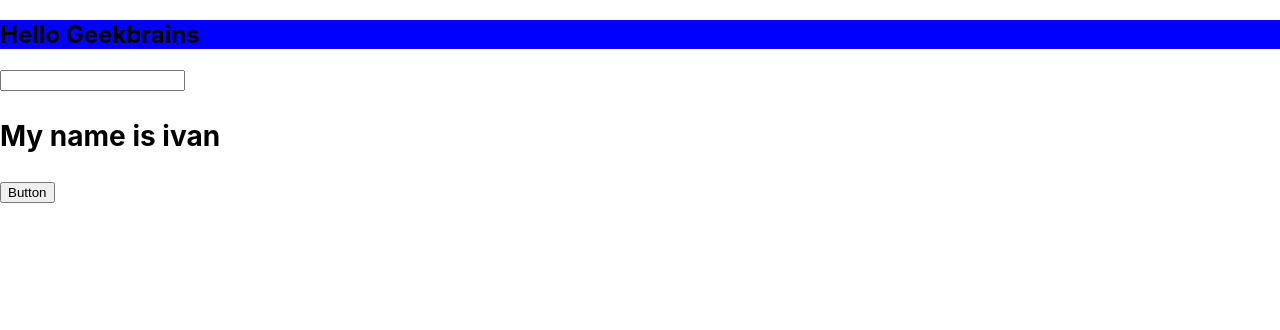
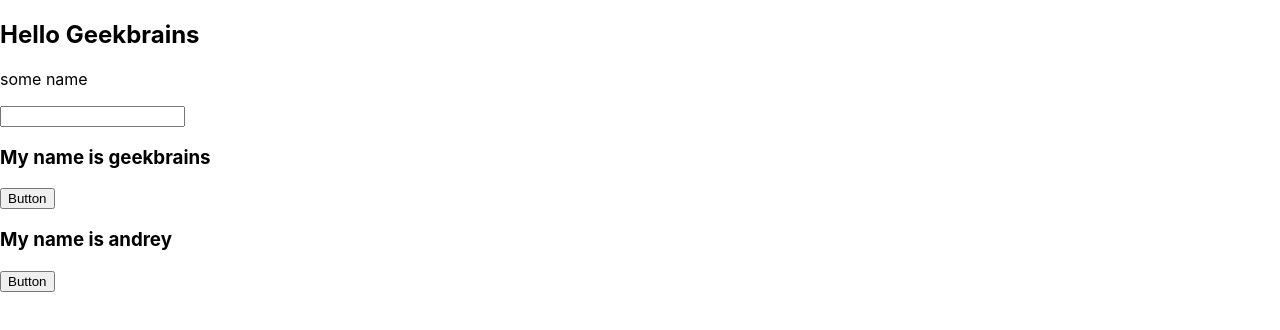
Before and after one commit to AndreyOsipuk/GB_1756, a React (Create React App) app: page / in a window 1280 px wide. Shown: the top 330 px of the page. Built offline with nearby package versions, Linux system fonts and the light colour scheme.

Commit message:
add state

```diff
--- a/src/App.js
+++ b/src/App.js
@@ -4,17 +4,16 @@
 
 import style from './App.module.css';
 
-const name = () => 'ivan'
-
 const toggle = true
 
 function App() {
   return (
-    <Fragment>
-      <h2 className={style.header} >Hello Geekbrains</h2>
-      {toggle && <Input name={name()} />}
-      <Button name={name()} adsfsddf="asdfasdf" />
-    </Fragment>
+    <>
+      <h2>Hello Geekbrains</h2>
+      {toggle && <Input />}
+      <Button name={'geekbrains'} />
+      <Button name={'andrey'}  />
+    </>
   )
 }
 
--- a/src/components/Button/Button.jsx
+++ b/src/components/Button/Button.jsx
@@ -1,15 +1,19 @@
 import React, { Component } from 'react'
 
-const a = 3
+export class Button extends Component {
+  state = {
+    name: this.props.name
+  }
 
-const b = `name ${a}`
+  handleClick = () => {
+      this.setState({ name: "germany" })
+  }
 
-export class Button extends Component {
   render() {
     return (
       <>
-        <h3 style={{ fontSize: a > 2 ? "28px" : "10px" }}>My name is {this.props.name}</h3>
-        <button>Button</button>
+        <h3>My name is {this.state.name}</h3>
+        <button onClick={this.handleClick}>Button</button>
       </>
     )
   }
--- a/src/components/Input/Input.jsx
+++ b/src/components/Input/Input.jsx
@@ -1,8 +1,13 @@
+import { useState } from 'react'
 import style from './Input.css'
 
 export const Input = (props) => {
-    console.log('input component', props)
+    const [name, setName] = useState('some name')
+
     return (
-        <input />
+        <>
+            <p>{name}</p>
+            <input onChange={ev => setName(ev.target.value)} />
+        </>
     )
 }
```
